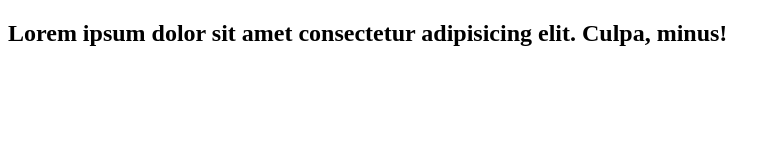
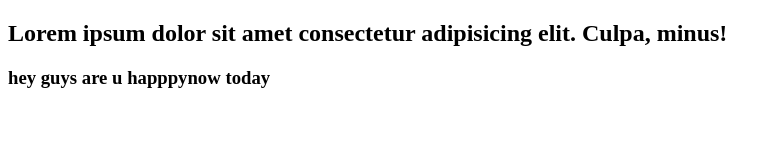
Before and after one commit to ROHULAMIN4/my-repo, a plain HTML site: page index.html in a window 1280 px wide. Shown: the whole page, without its empty margins (0-780 px from the left). Drawn offline with Linux system fonts and the light colour scheme.

Commit message:
i am nuber2

```diff
--- a/index.html
+++ b/index.html
@@ -8,5 +8,6 @@
 </head>
 <body>
     <h2>Lorem ipsum dolor sit amet consectetur adipisicing elit. Culpa, minus!</h2>
+    <h3>hey guys are u happpynow today</h3>
 </body>
 </html>
```
